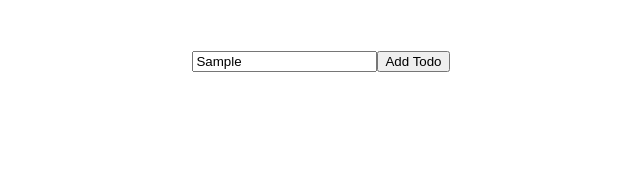
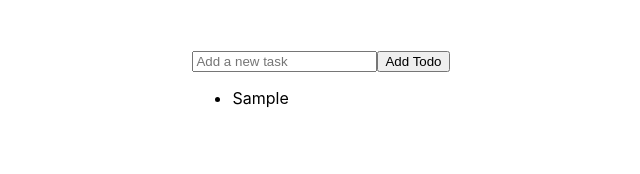
Before and after one commit to Annie-Huang/my-react18-js-app, a React (Create React App) app: page / in a window 1280 px wide. Both pictures are taken after typing "Sample" into the empty fields and a click on the button "Add Todo". Shown: the top 174 px of the page, without its empty margins (319-959 px from the left). Built offline with nearby package versions, Linux system fonts and the light colour scheme; the HTML template or start-up script is replaced by a standard one.

Commit message:
Set input field value to inputValue. Display toToList. Change toDo's structure to be id + text.

```diff
--- a/src/App.css
+++ b/src/App.css
@@ -1,4 +1,5 @@
 .container {
-  text-align: center;
+  display: grid;
+  place-content: center;
   margin-top: 50px;
 }
--- a/src/App.js
+++ b/src/App.js
@@ -6,13 +6,14 @@
   const [inputValue, setInputValue] = useState('');
 
   const handleAddTodo = (e) => {
-    console.log('get into submit');
+    // console.log('get into submit');
     e.preventDefault();
-    setTodos([...todos, inputValue]);
+    setTodos([...todos, { id: Date.now(), text: inputValue }]);
     setInputValue('');
   };
 
   console.log('inputValue', inputValue);
+  console.log('todos', todos);
 
   return (
     <div className='container'>
@@ -20,12 +21,21 @@
       <form>
         <input
           type='text'
+          value={inputValue}
           placeholder='Add a new task'
           onChange={(e) => setInputValue(e.target.value)}
         />
         {/*<button type='submit'>Add Todo</button>*/}
         <button onClick={handleAddTodo}>Add Todo</button>
       </form>
+      <ul>
+        {todos.map((todo) => (
+          <li key={todo.id}>
+            {todo.text}
+            {/*<button onClick={() => handleDeleteTodo(todo.id)}>Delete</button>*/}
+          </li>
+        ))}
+      </ul>
     </div>
   );
 }
```
